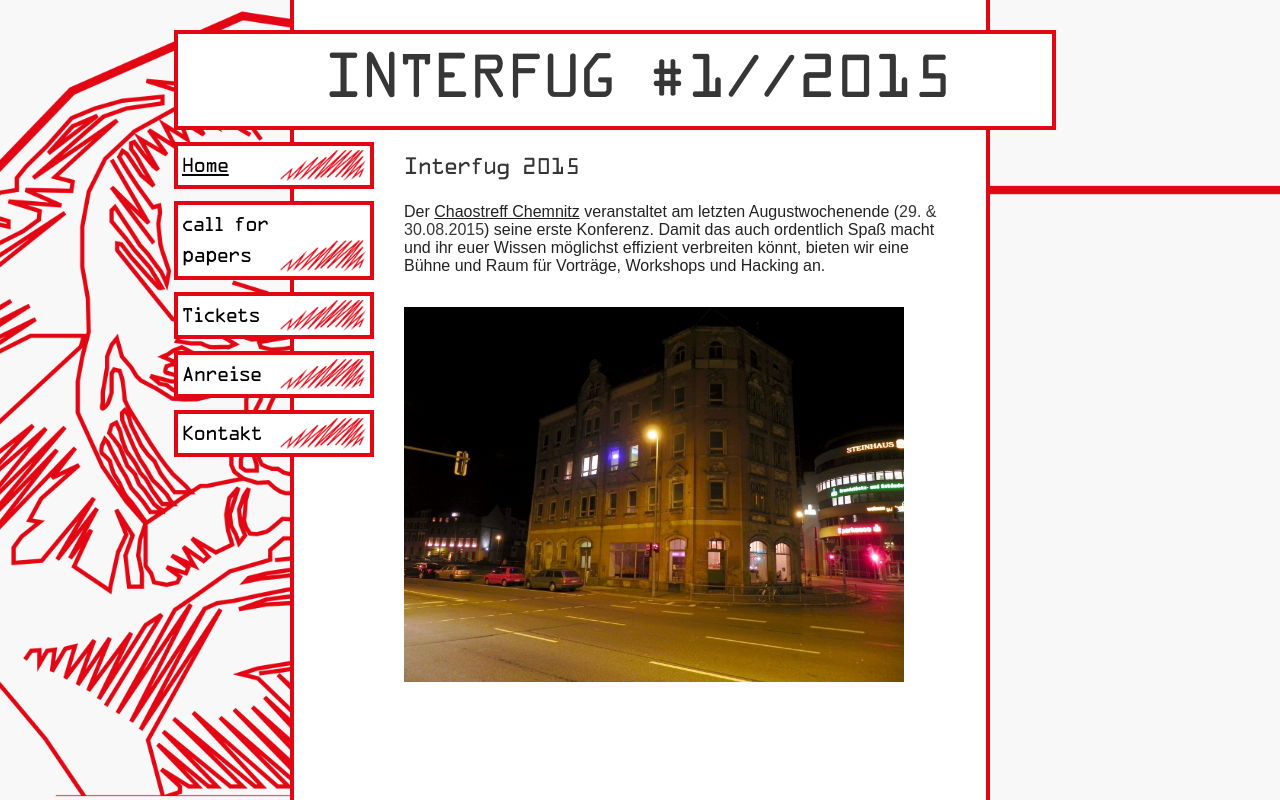
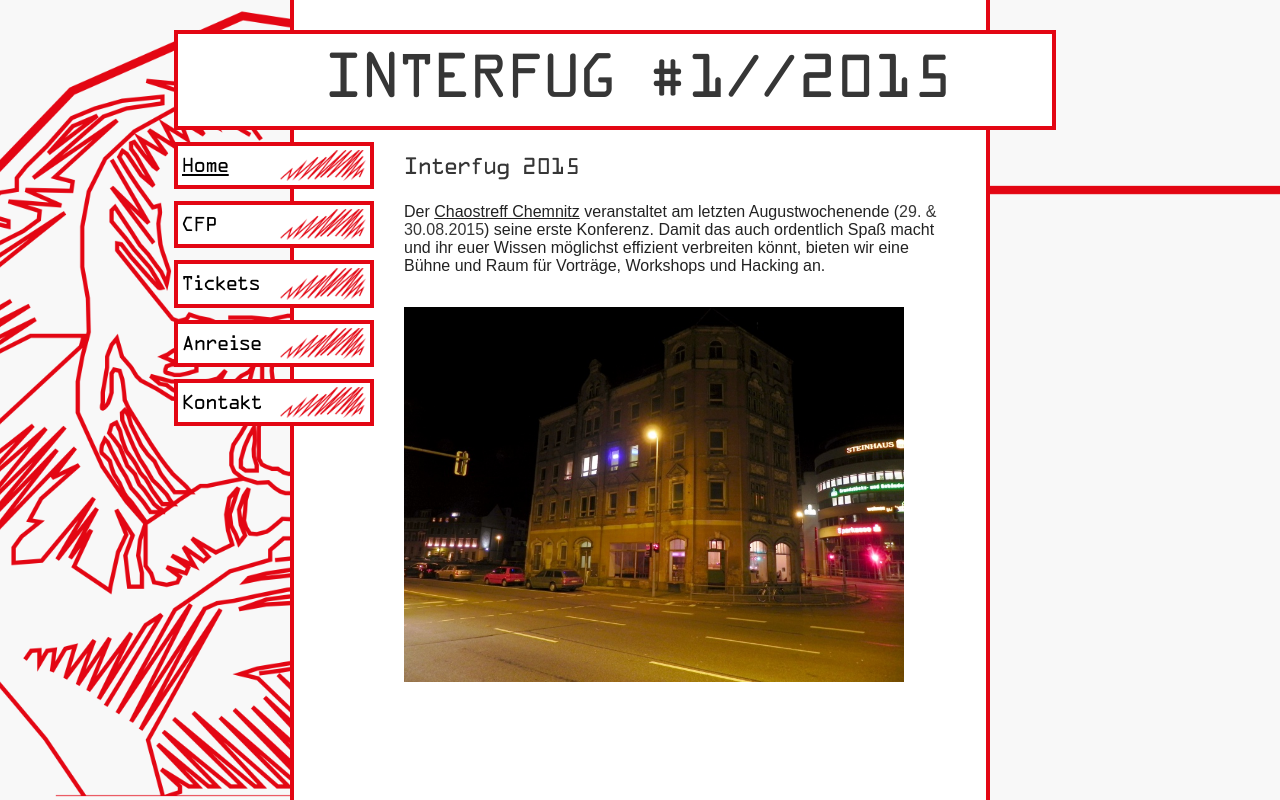
Before and after one commit to ChaosChemnitz/interfug15, a PHP site: page / in a window 1280 px wide. Run offline with PHP 8.4, Linux system fonts and the light colour scheme.

Commit message:
krzr ist bssr

```diff
--- a/index.php
+++ b/index.php
@@ -5,7 +5,7 @@ header("Expires: Sat, 26 Jul 1997 05:00:00 GMT"); // Date in the past
 $pageId=isset($_GET["page"])?$_GET["page"]:"home";
 $pages=Array(
 Array("name"=>"home","url"=>"/","title"=>"Home"),
-Array("name"=>"cfp","url"=>"/cfp","title"=>"call for papers"),
+Array("name"=>"cfp","url"=>"/cfp","title"=>"CFP"),
 Array("name"=>"tickets","url"=>"/tickets","title"=>"Tickets"),
 Array("name"=>"anreise","url"=>"/anreise","title"=>"Anreise"),
 Array("name"=>"kontakt","url"=>"/kontakt","title"=>"Kontakt")
```
